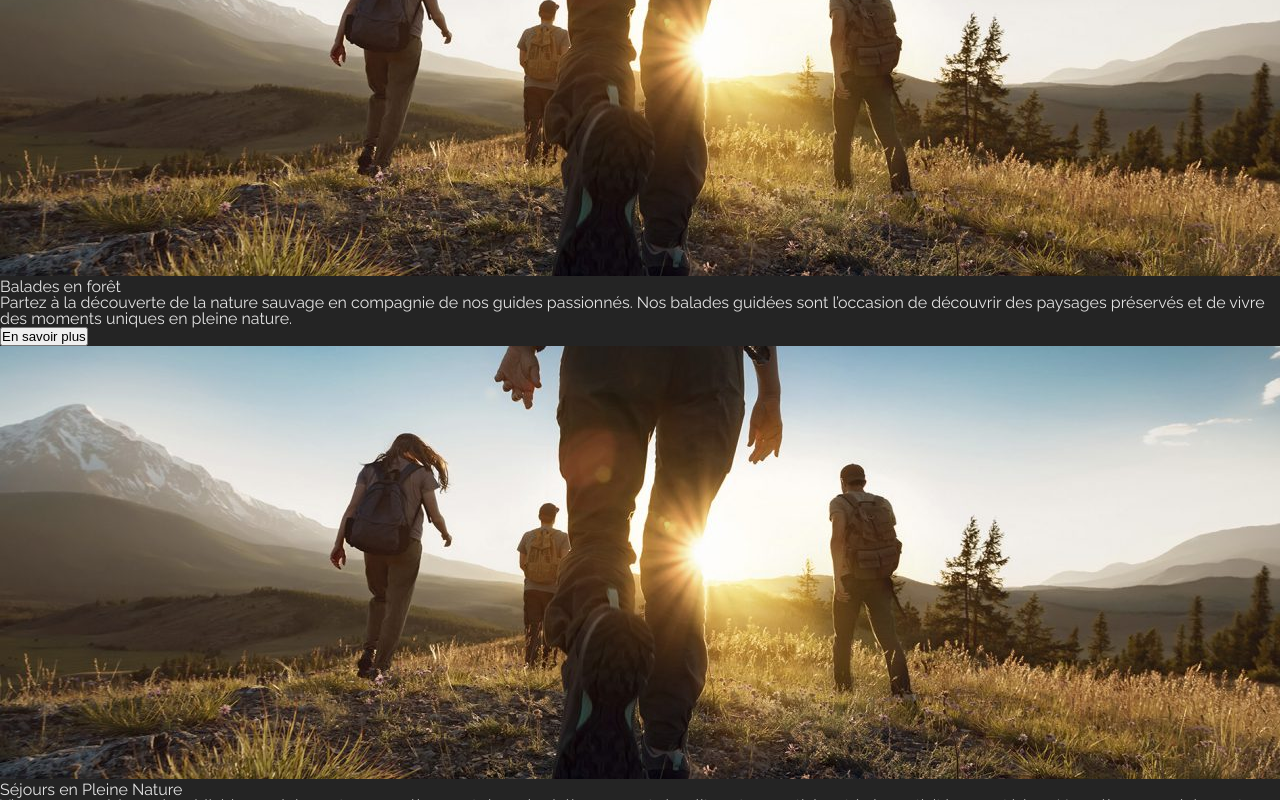
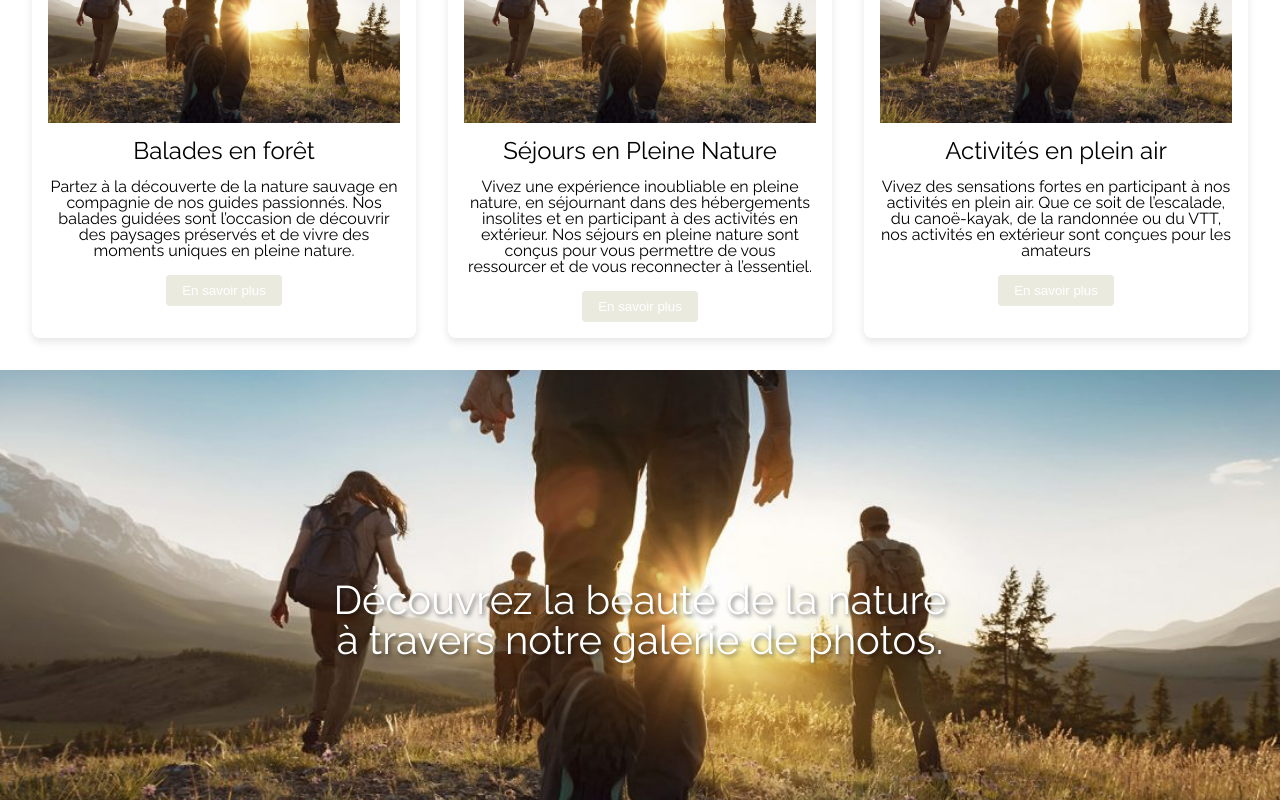
Before and after one commit to julien382/Wildora, a React (Vite) app: page / in a window 1280 px wide. Shown: the part 1160-1960 px from the top of the page. Built offline with nearby package versions, Linux system fonts and the light colour scheme.

Commit message:
add css mainPage

```diff
--- a/src/pages/MainPage/MainPage.scss
+++ b/src/pages/MainPage/MainPage.scss
@@ -38,3 +38,89 @@
         color: $black;
     }
 }
+
+.servicesMainPage {
+    padding: 2rem;
+    background-color: $white;
+
+    .servicesMainPageTitle {
+        font-size: 2rem;
+        margin-bottom: 1rem;
+        color: $black;
+    }
+
+    .servicesMainPageContainer {
+        display: flex;
+        flex-wrap: wrap;
+        gap: 2rem;
+
+        .servicesMainPageCard {
+            background-color: $white;
+            border-radius: 8px;
+            box-shadow: 0 4px 8px rgba(0, 0, 0, 0.1);
+            overflow: hidden;
+            flex: 1 1 calc(33.333% - 2rem);
+            display: flex;
+            flex-direction: column;
+            align-items: center;
+            text-align: center;
+            padding: 1rem;
+
+            .servicesImage {
+                width: 100%;
+                height: 200px;
+                object-fit: cover;
+            }
+
+            .servicesMainPageCardTitle {
+                font-size: 1.5rem;
+                margin: 1rem 0;
+                color: $black;
+            }
+
+            .servicesMainPageCardText {
+                font-size: 1rem;
+                margin-bottom: 1rem;
+                color: $black;
+            }
+
+            .servicesMainPageCardButton {
+                background-color: $primary-color;
+                color: $white;
+                border: none;
+                padding: 0.5rem 1rem;
+                border-radius: 4px;
+                cursor: pointer;
+                transition: background-color 0.3s ease;
+
+                &:hover {
+                    background-color: $secondary-color;
+                }
+            }
+        }
+    }
+}
+
+.galerieMainPage {
+    position: relative;
+    height: 500px;
+    overflow: hidden;
+
+    .galerieMainPageImage {
+        width: 100%;
+        height: 100%;
+        object-fit: cover; /* Empêche la déformation de l'image */
+    }
+
+    .galerieMainPageTitle {
+        position: absolute;
+        top: 50%;
+        left: 50%;
+        transform: translate(-50%, -50%);
+        color: $white;
+        text-shadow: 2px 2px 4px rgba(0, 0, 0, 0.5); /* Amélioration de la lisibilité */
+        font-size: 2.5rem;
+        text-align: center;
+        z-index: 1; /* Place le texte au-dessus de l'image */
+    }
+}
```
